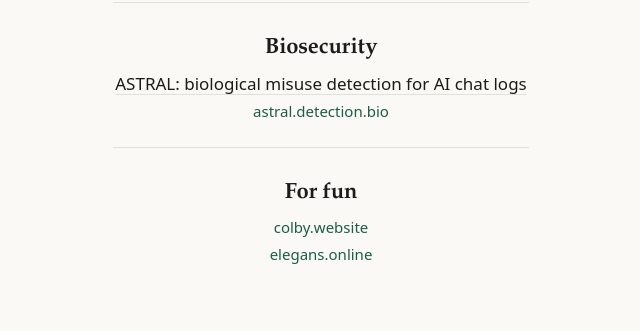
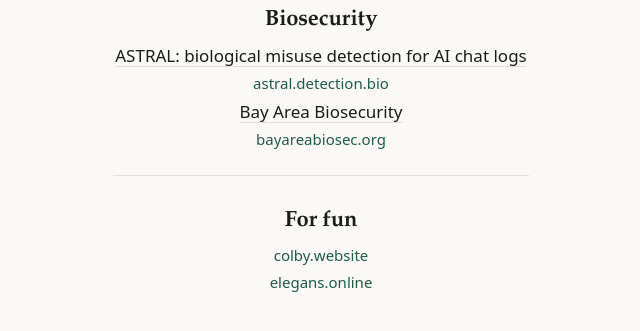
Before and after one commit to Colby-Fagan/colbyfagan.com, a plain HTML site: page index.html in a window 1280 px wide. Shown: the part 413-744 px from the top of the page, without its empty margins (319-959 px from the left). Drawn offline with Linux system fonts and the light colour scheme.

Commit message:
Add Bay Area Biosecurity link

```diff
--- a/index.html
+++ b/index.html
@@ -184,6 +184,10 @@
         <span class="title">ASTRAL: biological misuse detection for AI chat logs</span>
         <span class="where">astral.detection.bio</span>
       </a>
+      <a class="project" href="https://www.bayareabiosec.org">
+        <span class="title">Bay Area Biosecurity</span>
+        <span class="where">bayareabiosec.org</span>
+      </a>
     </section>
 
     <section aria-labelledby="for-fun">
```
